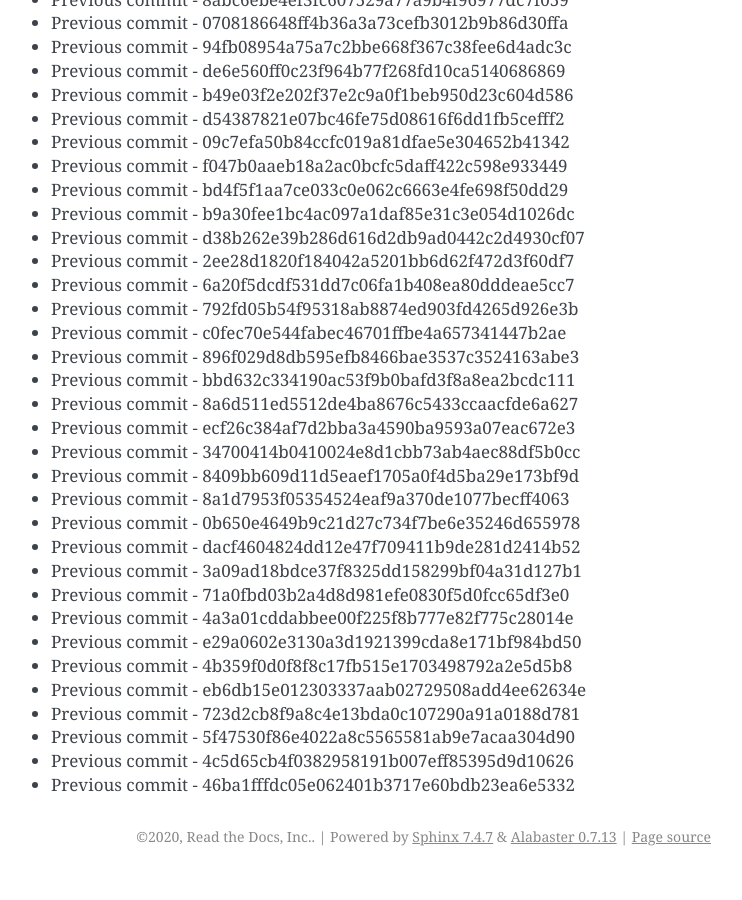
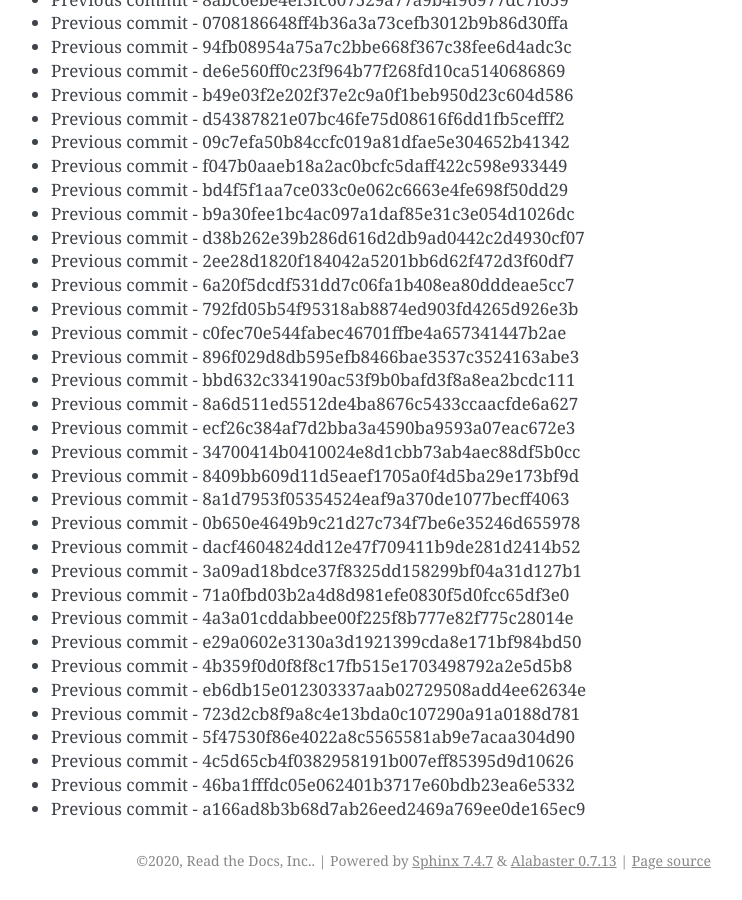
Before and after one commit to readthedocs/rtd-git-stresstest, a Sphinx documentation site: the page built from docs/updates.rst, in a window 1280 px wide and 900 px high, scrolled down 4035 px. Shown: the whole window, without its empty margins (399-1141 px from the left). Built offline with Sphinx 7.4.7, drawn with Linux system fonts in a browser that asks for light colours; before the commit the page ends 4911 px from its top, so only the background shows below that.

Commit message:
Generating commit from previous: a166ad8b3b68d7ab26eed2469a769ee0de165ec9

```diff
--- a/docs/updates.rst
+++ b/docs/updates.rst
@@ -201,3 +201,4 @@ It can be tested for any performance characteristics.
 * Previous commit - 5f47530f86e4022a8c5565581ab9e7acaa304d90
 * Previous commit - 4c5d65cb4f0382958191b007eff85395d9d10626
 * Previous commit - 46ba1fffdc05e062401b3717e60bdb23ea6e5332
+* Previous commit - a166ad8b3b68d7ab26eed2469a769ee0de165ec9
```
